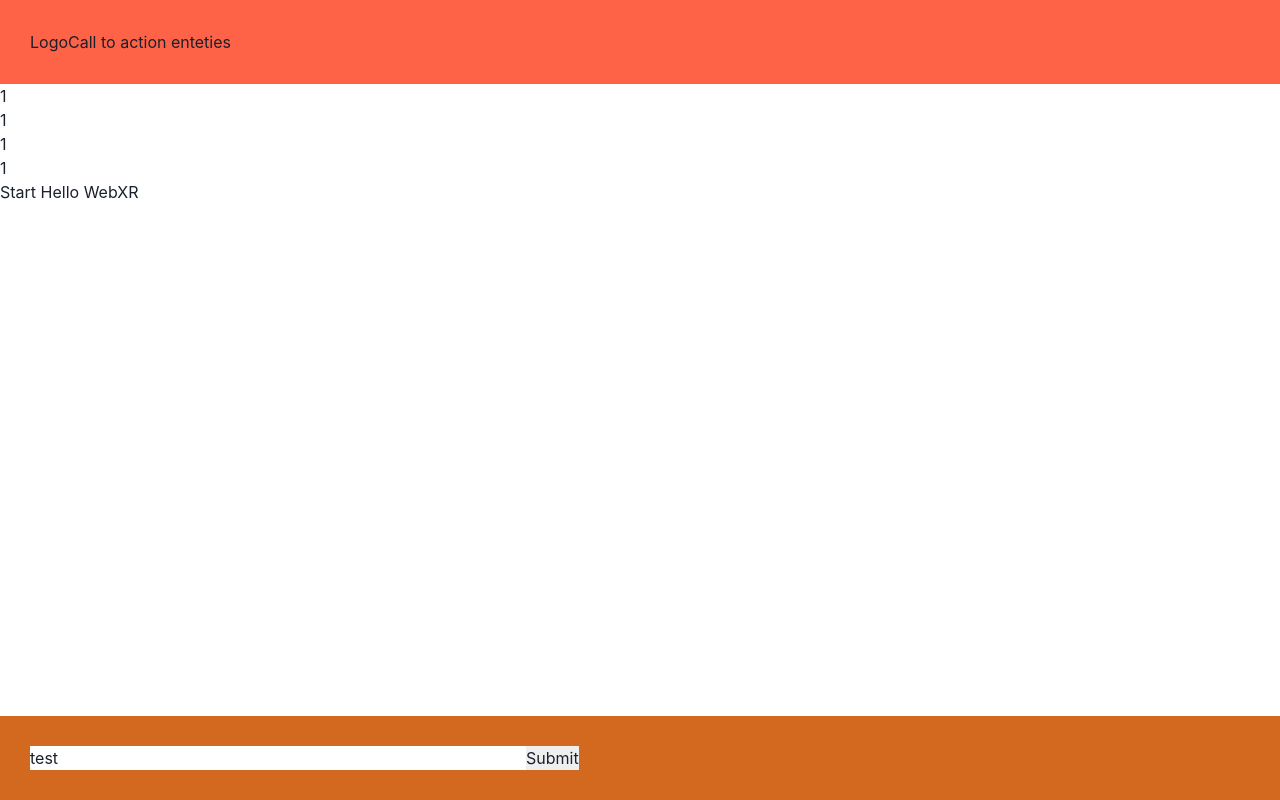
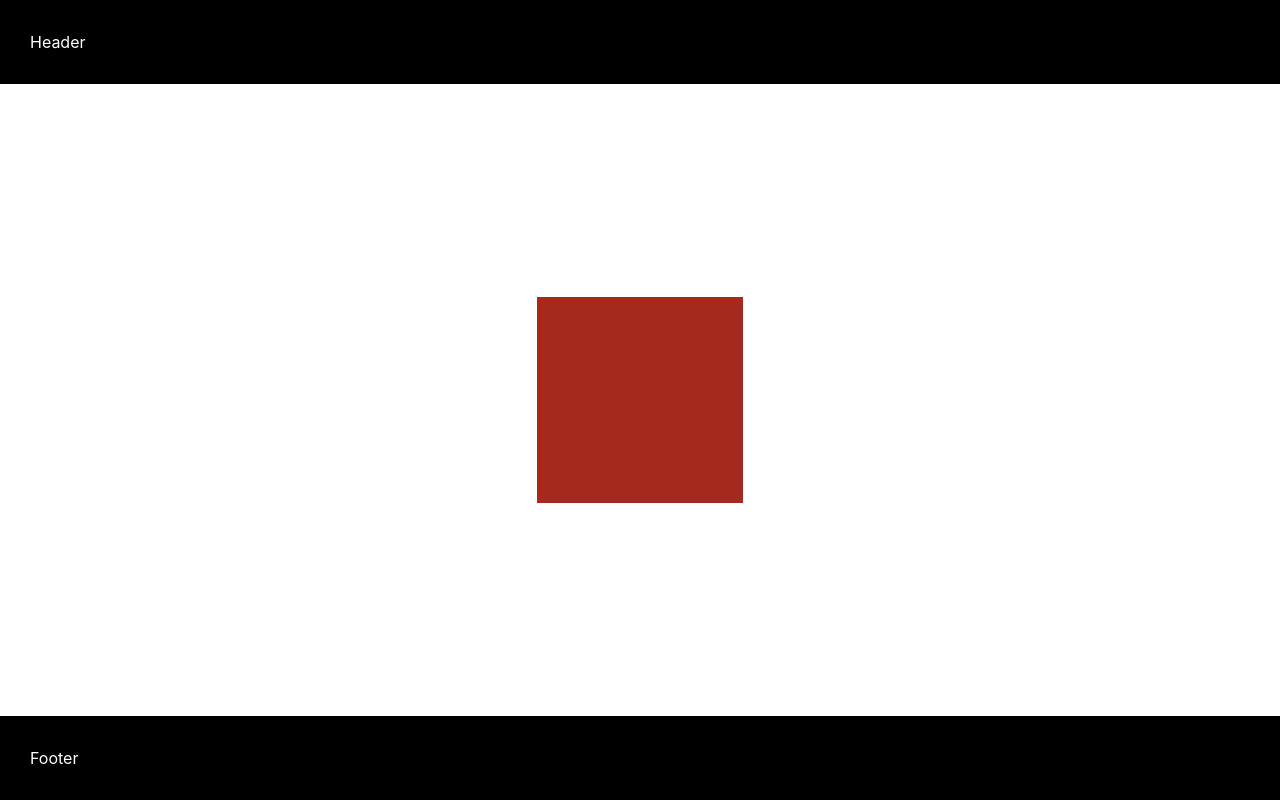
Before and after one commit to AlbedoUniversal/VR, a Next.js app: page / in a window 1280 px wide. Built offline with nearby package versions, Linux system fonts and the light colour scheme.

Commit message:
feat: add XR/VR

```diff
--- a/package.json
+++ b/package.json
@@ -35,6 +35,9 @@
 		"@emotion/react": "^11.11.1",
 		"@emotion/styled": "^11.11.0",
 		"@next/font": "^13.4.9",
+		"@react-three/drei": "9.50",
+		"@react-three/fiber": "8.9",
+		"@react-three/xr": "5.2.0",
 		"@tanstack/react-query": "^4.29.19",
 		"@types/node": "^18.16.19",
 		"@types/react": "^18.2.14",
--- a/src/config/layout/Footer/index.module.css
+++ b/src/config/layout/Footer/index.module.css
@@ -1,4 +1,5 @@
 .footer {
-	background-color: chocolate;
+	background-color: black;
 	padding: 30px;
+	color: white;
 }
--- a/src/config/layout/Footer/index.tsx
+++ b/src/config/layout/Footer/index.tsx
@@ -15,19 +15,5 @@ export const Footer = () => {
 	} = useForm<Inputs>();
 	const onSubmit: SubmitHandler<Inputs> = (data) => console.log(data);
 
-	return (
-		<footer className={css.footer}>
-			<form onSubmit={handleSubmit(onSubmit)}>
-				{/* register your input into the hook by invoking the "register" function */}
-				<input defaultValue="test" {...register('example')} />
-
-				{/* include validation with required or other standard HTML validation rules */}
-				<input {...register('exampleRequired', { required: true })} />
-				{/* errors will return when field validation fails  */}
-				{errors.exampleRequired && <span>This field is required</span>}
-
-				<input type="submit" />
-			</form>
-		</footer>
-	);
+	return <footer className={css.footer}>Footer</footer>;
 };
--- a/src/config/layout/Header/index.module.css
+++ b/src/config/layout/Header/index.module.css
@@ -1,4 +1,5 @@
 .header {
 	padding: 30px;
-	background-color: tomato;
+	background-color: black;
+	color: white;
 }
--- a/src/config/layout/Header/index.tsx
+++ b/src/config/layout/Header/index.tsx
@@ -1,12 +1,11 @@
-import { Box, Flex } from '@chakra-ui/react';
+import { Box, Flex, Text } from '@chakra-ui/react';
 import css from './index.module.css';
 
 export const Header = () => {
 	return (
 		<header className={css.header}>
 			<Flex>
-				<Box>Logo</Box>
-				<Box>Call to action enteties</Box>
+				<Box>Header</Box>
 			</Flex>
 		</header>
 	);
--- a/src/modules/Home/index.tsx
+++ b/src/modules/Home/index.tsx
@@ -1,102 +1,12 @@
+import { CubeContainer } from './partials/CubeContainer';
 import { HomePageMeta } from './Home.meta';
-import * as THREE from 'three';
 
 const HomePage = () => {
-	async function activateXR() {
-		// Add a canvas element and initialize a WebGL context that is compatible with WebXR.
-		const canvas = document.createElement('canvas');
-		document.body.appendChild(canvas);
-		const gl = canvas.getContext('webgl', { xrCompatible: true });
-
-		const scene = new THREE.Scene();
-
-		// The cube will have a different color on each side.
-		const materials = [
-			new THREE.MeshBasicMaterial({ color: 0xff0000 }),
-			new THREE.MeshBasicMaterial({ color: 0x0000ff }),
-			new THREE.MeshBasicMaterial({ color: 0x00ff00 }),
-			new THREE.MeshBasicMaterial({ color: 0xff00ff }),
-			new THREE.MeshBasicMaterial({ color: 0x00ffff }),
-			new THREE.MeshBasicMaterial({ color: 0xffff00 }),
-		];
-
-		// Create the cube and add it to the demo scene.
-		const cube = new THREE.Mesh(
-			new THREE.BoxBufferGeometry(0.2, 0.2, 0.2),
-			materials
-		);
-		cube.position.set(1, 1, 1);
-		scene.add(cube);
-
-		// To be continued in upcoming steps.
-
-		// Set up the WebGLRenderer, which handles rendering to the session's base layer.
-		const renderer = new THREE.WebGLRenderer({
-			alpha: true,
-			preserveDrawingBuffer: true,
-			canvas: canvas,
-			context: gl,
-		});
-		renderer.autoClear = false;
-
-		// The API directly updates the camera matrices.
-		// Disable matrix auto updates so three.js doesn't attempt
-		// to handle the matrices independently.
-		const camera = new THREE.PerspectiveCamera();
-		camera.matrixAutoUpdate = false;
-
-		// Initialize a WebXR session using "immersive-ar".
-		const session = await navigator.xr.requestSession('immersive-ar');
-		session.updateRenderState({
-			baseLayer: new XRWebGLLayer(session, gl),
-		});
-
-		// A 'local' reference space has a native origin that is located
-		// near the viewer's position at the time the session was created.
-		const referenceSpace = await session.requestReferenceSpace('local');
-
-		// Create a render loop that allows us to draw on the AR view.
-		const onXRFrame = (time, frame) => {
-			// Queue up the next draw request.
-			session.requestAnimationFrame(onXRFrame);
-
-			// Bind the graphics framebuffer to the baseLayer's framebuffer
-			gl.bindFramebuffer(
-				gl.FRAMEBUFFER,
-				session.renderState.baseLayer.framebuffer
-			);
-
-			// Retrieve the pose of the device.
-			// XRFrame.getViewerPose can return null while the session attempts to establish tracking.
-			const pose = frame.getViewerPose(referenceSpace);
-			if (pose) {
-				// In mobile AR, we only have one view.
-				const view = pose.views[0];
-
-				const viewport = session.renderState.baseLayer.getViewport(view);
-				renderer.setSize(viewport.width, viewport.height);
-
-				// Use the view's transform matrix and projection matrix to configure the THREE.camera.
-				camera.matrix.fromArray(view.transform.matrix);
-				camera.projectionMatrix.fromArray(view.projectionMatrix);
-				camera.updateMatrixWorld(true);
-
-				// Render the scene with THREE.WebGLRenderer.
-				renderer.render(scene, camera);
-			}
-		};
-		session.requestAnimationFrame(onXRFrame);
-	}
 	return (
 		<>
 			<HomePageMeta />
-			<ul>
-				<li>1</li>
-				<li>1</li>
-				<li>1</li>
-				<li>1</li>
-				<button onClick={() => activateXR()}>Start Hello WebXR</button>
-			</ul>
+
+			<CubeContainer />
 		</>
 	);
 };
--- /dev/null
+++ b/src/modules/Home/partials/CubeContainer/Cube.tsx
@@ -0,0 +1,18 @@
+import { OrbitControls } from '@react-three/drei';
+import { useFrame } from '@react-three/fiber';
+
+export const Cube = () => {
+	useFrame((state, delta) => {
+		console.log('useFrame');
+	});
+	return (
+		<>
+			<OrbitControls />
+			<ambientLight />
+			<mesh>
+				<boxGeometry args={[2, 2, 2]} />
+				<meshStandardMaterial color="tomato" />
+			</mesh>
+		</>
+	);
+};
--- /dev/null
+++ b/src/modules/Home/partials/CubeContainer/index.tsx
@@ -0,0 +1,12 @@
+import { Canvas } from '@react-three/fiber';
+import { Cube } from './Cube';
+
+export const CubeContainer = () => {
+	console.log('me cubeContainer');
+
+	return (
+		<Canvas>
+			<Cube />
+		</Canvas>
+	);
+};
```
Also changed, not shown: pages/XR-cube.tsx (added, +11 -0 lines), src/modules/XR-cube/index.tsx (added, +11 -0 lines), src/modules/XR-cube/partials/XRCubeContainer/XRCube.tsx (added, +18 -0 lines), src/modules/XR-cube/partials/XRCubeContainer/index.tsx (added, +18 -0 lines), 1 other file (tests, documents, lock files or other folders).
